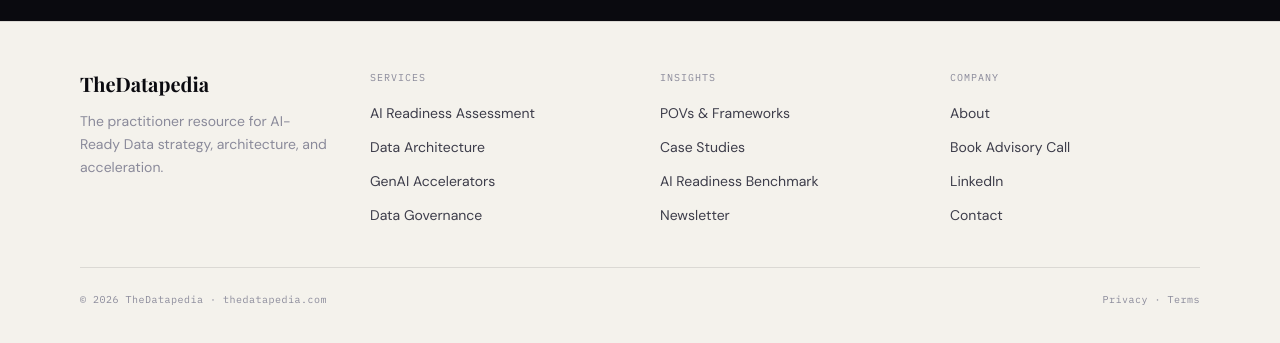
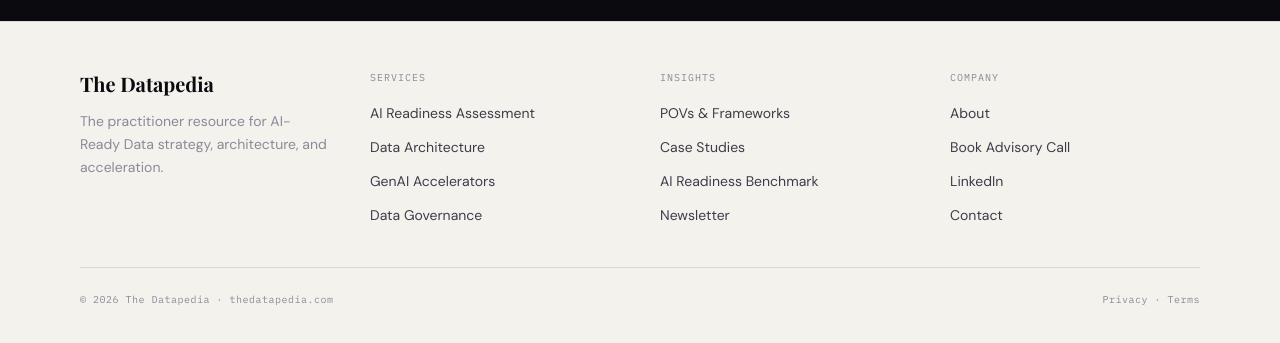
Before and after one commit to sreekanthtn/thedatapedia, a Next.js app: page / in a window 1280 px wide. Shown: the part 2007-2350 px from the top of the page. Built offline with nearby package versions, Linux system fonts and the light colour scheme; no server answers.

Commit message:
Update page.tsx

```diff
--- a/src/app/page.tsx
+++ b/src/app/page.tsx
@@ -155,7 +155,7 @@
       <footer className="bg-paper-warm border-t border-black/10 px-10 lg:px-20 py-12">
         <div className="max-w-7xl mx-auto grid grid-cols-2 md:grid-cols-4 gap-10">
           <div className="col-span-2 md:col-span-1">
-            <div className="font-serif text-xl font-bold text-ink mb-3">TheDatapedia</div>
+            <div className="font-serif text-xl font-bold text-ink mb-3">The Datapedia</div>
             <p className="text-sm text-ink-faint leading-relaxed max-w-xs">
               The practitioner resource for AI-Ready Data strategy, architecture, and acceleration.
             </p>
@@ -181,7 +181,7 @@
         </div>
         <div className="max-w-7xl mx-auto mt-10 pt-6 border-t border-black/10 flex justify-between">
           <span className="font-mono text-[10px] text-ink-faint tracking-wider">
-            © 2026 TheDatapedia · thedatapedia.com
+            © 2026 The Datapedia · thedatapedia.com
           </span>
           <span className="font-mono text-[10px] text-ink-faint tracking-wider">Privacy · Terms</span>
         </div>
```
